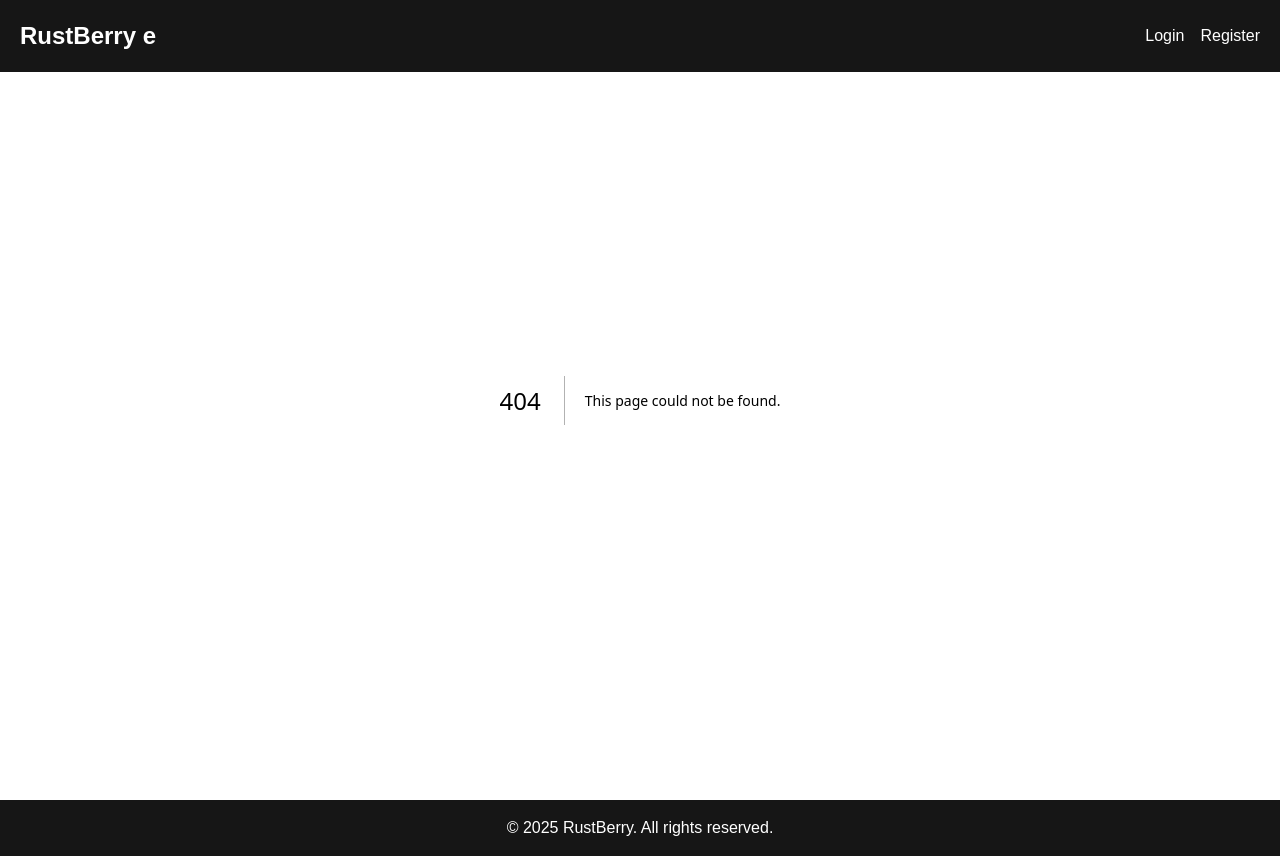
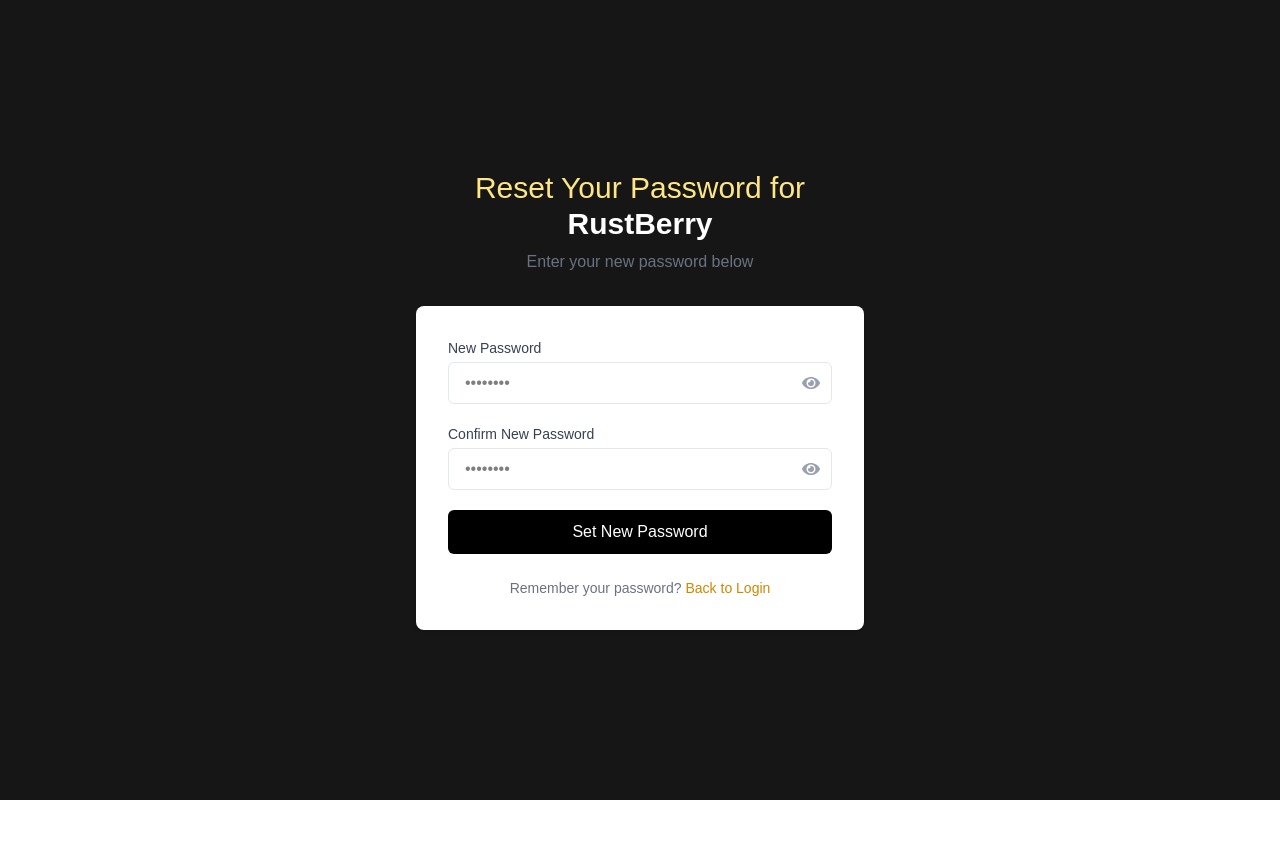
Before and after one commit to arzummammadova/AION, a Next.js app: page /auth/resetpassword in a window 1280 px wide. Before the commit this address had no page. After the commit the page ends 800 px from the top, so only its background shows below. Built offline with nearby package versions, Linux system fonts and the light colour scheme.

Commit message:
added new pages

```diff
--- a/src/pages/_app.tsx
+++ b/src/pages/_app.tsx
@@ -9,7 +9,8 @@
 export default function App({ Component, pageProps }: AppProps) {
   const router = useRouter();
 
-  const hideLayoutRoutes = ['/auth/login'];
+  const hideLayoutRoutes = ['/auth/login','/auth/register','/auth/forgotpassword','/auth/resetpassword'];
+
 
   const shouldHideLayout = hideLayoutRoutes.includes(router.pathname);
 
--- /dev/null
+++ b/src/pages/auth/forgotpassword.tsx
@@ -0,0 +1,49 @@
+import Link from 'next/link'
+import React from 'react'
+
+const ForgotPassword = () => {
+  return (
+    <div className='min-h-screen flex items-center justify-center p-4 bg-[var(--bg)]'>
+      <div className='w-full max-w-md'>
+        <div className='text-center mb-8'>
+          <h2 className='text-3xl font-light text-amber-200 mb-2'>
+            Forgot Password for <span className='font-bold text-white'>RustBerry</span>
+          </h2>
+          <p className='text-gray-500'>Enter your email to reset your password</p>
+        </div>
+
+        <div className='bg-white rounded-lg shadow-sm p-8'>
+          <form className='space-y-5'>
+            <div>
+              <label htmlFor="email" className='block text-sm font-medium text-gray-700 mb-1'>Email</label>
+              <input
+                id="email"
+                type="email"
+                placeholder="Enter your email"
+                className='w-full px-4 py-2 border border-gray-200 rounded-md focus:outline-none focus:ring-1 focus:ring-yellow-500'
+              />
+            </div>
+
+            <button
+              type='submit'
+              className='w-full bg-black hover:bg-yellow-600 text-white py-2.5 rounded-md font-medium transition-colors'
+            >
+              Reset Password
+            </button>
+          </form>
+
+          <div className='mt-6 text-center text-sm text-gray-500'>
+            Remember your password?{' '}
+            <Link href="/auth/login" className='font-medium text-yellow-600 hover:underline'>Back to Login</Link>
+          </div>
+          <div className='mt-6 text-center text-sm text-gray-500'>
+            Remember your password?{' '}
+            <Link href="/auth/resetpassword" className='font-medium text-yellow-600 hover:underline'>Reset Password</Link>
+          </div>
+        </div>
+      </div>
+    </div>
+  )
+}
+
+export default ForgotPassword
--- a/src/pages/auth/login.tsx
+++ b/src/pages/auth/login.tsx
@@ -1,3 +1,4 @@
+import Link from 'next/link'
 import React, { useState } from 'react'
 import { FaEye, FaEyeSlash } from 'react-icons/fa'
 
@@ -51,6 +52,10 @@
               Log In
             </button>
           </form>
+          <Link className='text-sm flex justify-end mt-3' href="/auth/forgotpassword">
+            Forgot password?
+          </Link>
+
 
           <div className='mt-6 text-center text-sm text-gray-500'>
             Don't have an account?{' '}
--- /dev/null
+++ b/src/pages/auth/resetpassword.tsx
@@ -0,0 +1,75 @@
+import Link from 'next/link'
+import React, { useState } from 'react'
+import { FaEye, FaEyeSlash } from 'react-icons/fa'
+
+const ResetPassword = () => {
+  const [showNewPassword, setShowNewPassword] = useState(false);
+  const [showConfirmPassword, setShowConfirmPassword] = useState(false);
+
+  return (
+    <div className='min-h-screen flex items-center justify-center p-4 bg-[var(--bg)]'>
+      <div className='w-full max-w-md'>
+        <div className='text-center mb-8'>
+          <h2 className='text-3xl font-light text-amber-200 mb-2'>
+            Reset Your Password for <span className='font-bold text-white'>RustBerry</span>
+          </h2>
+          <p className='text-gray-500'>Enter your new password below</p>
+        </div>
+
+        <div className='bg-white rounded-lg shadow-sm p-8'>
+          <form className='space-y-5'>
+            <div className='relative'>
+              <label htmlFor="newPassword" className='block text-sm font-medium text-gray-700 mb-1'>New Password</label>
+              <input
+                id="newPassword"
+                type={showNewPassword ? 'text' : 'password'}
+                placeholder="••••••••"
+                className='w-full px-4 py-2 border border-gray-200 rounded-md focus:outline-none focus:ring-1 focus:ring-yellow-500 pr-10'
+              />
+              <button
+                type='button'
+                onClick={() => setShowNewPassword(!showNewPassword)}
+                className='absolute right-3 top-9 text-gray-400 hover:text-yellow-600'
+                tabIndex={-1}
+              >
+                {showNewPassword ? <FaEyeSlash size={18} /> : <FaEye size={18} />}
+              </button>
+            </div>
+
+            <div className='relative'>
+              <label htmlFor="confirmPassword" className='block text-sm font-medium text-gray-700 mb-1'>Confirm New Password</label>
+              <input
+                id="confirmPassword"
+                type={showConfirmPassword ? 'text' : 'password'}
+                placeholder="••••••••"
+                className='w-full px-4 py-2 border border-gray-200 rounded-md focus:outline-none focus:ring-1 focus:ring-yellow-500 pr-10'
+              />
+              <button
+                type='button'
+                onClick={() => setShowConfirmPassword(!showConfirmPassword)}
+                className='absolute right-3 top-9 text-gray-400 hover:text-yellow-600'
+                tabIndex={-1}
+              >
+                {showConfirmPassword ? <FaEyeSlash size={18} /> : <FaEye size={18} />}
+              </button>
+            </div>
+
+            <button
+              type='submit'
+              className='w-full bg-black hover:bg-yellow-600 text-white py-2.5 rounded-md font-medium transition-colors'
+            >
+              Set New Password
+            </button>
+          </form>
+
+          <div className='mt-6 text-center text-sm text-gray-500'>
+            Remember your password?{' '}
+            <Link href="/auth/login" className='font-medium text-yellow-600 hover:underline'>Back to Login</Link>
+          </div>
+        </div>
+      </div>
+    </div>
+  )
+}
+
+export default ResetPassword
```
Also changed, not shown: src/components/ModelBackgroundLayout..tsx (renamed from src/components/ModelBackgroundLayout.jsx), src/components/ModelViewer.tsx (renamed from src/components/ModelViewer.jsx).
